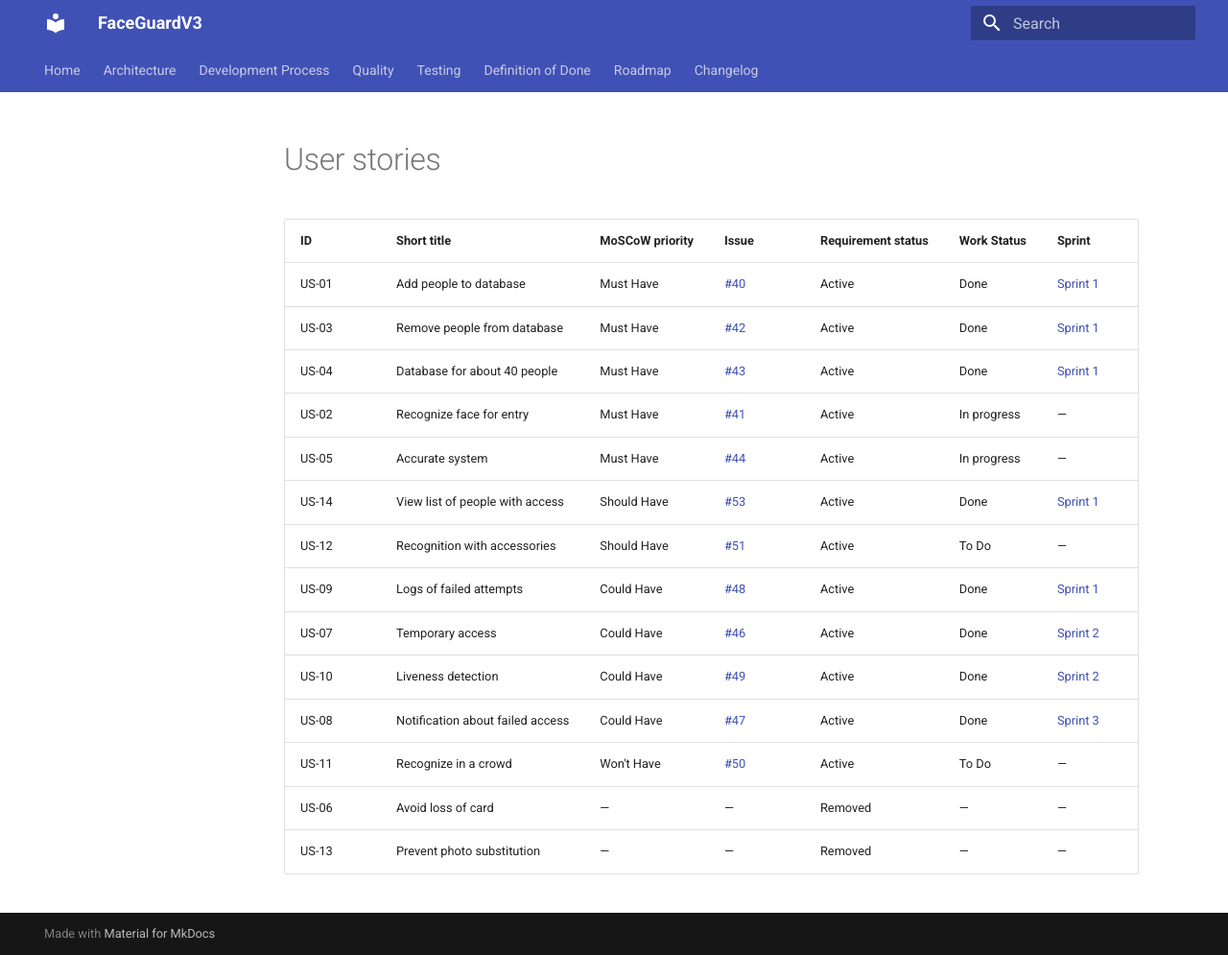
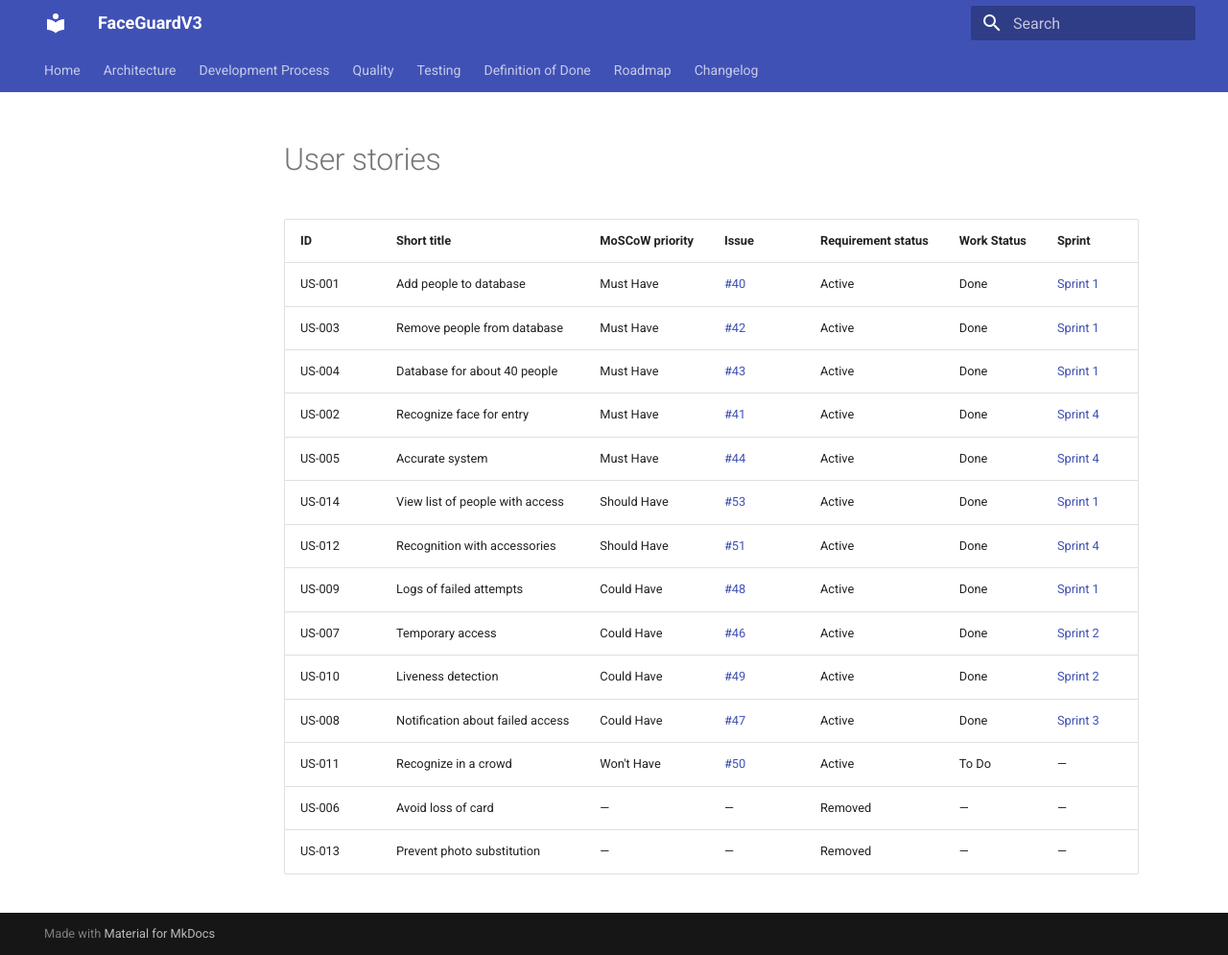
Before and after one commit to Innopolis-Robotics-Society/FaceGuardV3, an MkDocs documentation site: the page built from docs/user-stories.md, in a window 1280 px wide and 995 px high. Shown: the whole window at 96% size. Built offline with MkDocs 1.6.1 and Material for MkDocs 9.7.7, drawn with Linux system fonts in a browser that asks for light colours.

Commit message:
Update user-stories.md

```diff
--- a/docs/user-stories.md
+++ b/docs/user-stories.md
@@ -1,16 +1,16 @@
 | ID      | Short title                            | MoSCoW priority | Issue                                                                      | Requirement status | Work Status | Sprint                                                                         |
 |---------|----------------------------------------|-----------------|----------------------------------------------------------------------------|--------------------|-------------|--------------------------------------------------------------------------------|
-| US-01   | Add people to database                 | Must Have       | [#40](https://github.com/Innopolis-Robotics-Society/FaceGuardV3/issues/40) | Active             | Done        | [Sprint 1](https://github.com/Innopolis-Robotics-Society/FaceGuardV3/milestone/1) |
-| US-03   | Remove people from database            | Must Have       | [#42](https://github.com/Innopolis-Robotics-Society/FaceGuardV3/issues/42) | Active             | Done        | [Sprint 1](https://github.com/Innopolis-Robotics-Society/FaceGuardV3/milestone/1) |
-| US-04   | Database for about 40 people           | Must Have       | [#43](https://github.com/Innopolis-Robotics-Society/FaceGuardV3/issues/43) | Active             | Done        | [Sprint 1](https://github.com/Innopolis-Robotics-Society/FaceGuardV3/milestone/1) |
-| US-02   | Recognize face for entry               | Must Have       | [#41](https://github.com/Innopolis-Robotics-Society/FaceGuardV3/issues/41) | Active             | In progress       | —                                                                              |
-| US-05   | Accurate system                        | Must Have       | [#44](https://github.com/Innopolis-Robotics-Society/FaceGuardV3/issues/44) | Active             | In progress       | —                                                                              |
-| US-14   | View list of people with access        | Should Have     | [#53](https://github.com/Innopolis-Robotics-Society/FaceGuardV3/issues/53) | Active             | Done        | [Sprint 1](https://github.com/Innopolis-Robotics-Society/FaceGuardV3/milestone/1) |
-| US-12   | Recognition with accessories           | Should Have      | [#51](https://github.com/Innopolis-Robotics-Society/FaceGuardV3/issues/51) | Active             | To Do       | —                                                                              |
-| US-09   | Logs of failed attempts                | Could Have      | [#48](https://github.com/Innopolis-Robotics-Society/FaceGuardV3/issues/48) | Active             | Done        | [Sprint 1](https://github.com/Innopolis-Robotics-Society/FaceGuardV3/milestone/1) |
-| US-07   | Temporary access                       | Could Have     | [#46](https://github.com/Innopolis-Robotics-Society/FaceGuardV3/issues/46) | Active              | Done        | [Sprint 2](https://github.com/Innopolis-Robotics-Society/FaceGuardV3/milestone/2) |
-| US-10   | Liveness detection                     | Could Have      | [#49](https://github.com/Innopolis-Robotics-Society/FaceGuardV3/issues/49) | Active             | Done       | [Sprint 2](https://github.com/Innopolis-Robotics-Society/FaceGuardV3/milestone/2) |
-| US-08   | Notification about failed access       | Could Have     | [#47](https://github.com/Innopolis-Robotics-Society/FaceGuardV3/issues/47) | Active             | Done       | [Sprint 3](https://github.com/Innopolis-Robotics-Society/FaceGuardV3/milestone/3)  |
-| US-11   | Recognize in a crowd                   | Won't Have      | [#50](https://github.com/Innopolis-Robotics-Society/FaceGuardV3/issues/50) | Active             | To Do       | —                                                                              |
-| US-06   | Avoid loss of card                     | —               | —                                                                          | Removed            | —           | —                                                                              |
-| US-13   | Prevent photo substitution             | —               | —                                                                          | Removed            | —           | —                                                                              |
+| US-001   | Add people to database                 | Must Have       | [#40](https://github.com/Innopolis-Robotics-Society/FaceGuardV3/issues/40) | Active             | Done        | [Sprint 1](https://github.com/Innopolis-Robotics-Society/FaceGuardV3/milestone/1) |
+| US-003   | Remove people from database            | Must Have       | [#42](https://github.com/Innopolis-Robotics-Society/FaceGuardV3/issues/42) | Active             | Done        | [Sprint 1](https://github.com/Innopolis-Robotics-Society/FaceGuardV3/milestone/1) |
+| US-004   | Database for about 40 people           | Must Have       | [#43](https://github.com/Innopolis-Robotics-Society/FaceGuardV3/issues/43) | Active             | Done        | [Sprint 1](https://github.com/Innopolis-Robotics-Society/FaceGuardV3/milestone/1) |
+| US-002   | Recognize face for entry               | Must Have       | [#41](https://github.com/Innopolis-Robotics-Society/FaceGuardV3/issues/41) | Active             | Done       | [Sprint 4](https://github.com/Innopolis-Robotics-Society/FaceGuardV3/milestone/4) |
+| US-005   | Accurate system                        | Must Have       | [#44](https://github.com/Innopolis-Robotics-Society/FaceGuardV3/issues/44) | Active             | Done       | [Sprint 4](https://github.com/Innopolis-Robotics-Society/FaceGuardV3/milestone/4) |
+| US-014   | View list of people with access        | Should Have     | [#53](https://github.com/Innopolis-Robotics-Society/FaceGuardV3/issues/53) | Active             | Done        | [Sprint 1](https://github.com/Innopolis-Robotics-Society/FaceGuardV3/milestone/1) |
+| US-012   | Recognition with accessories           | Should Have      | [#51](https://github.com/Innopolis-Robotics-Society/FaceGuardV3/issues/51) | Active             | Done       | [Sprint 4](https://github.com/Innopolis-Robotics-Society/FaceGuardV3/milestone/4) |
+| US-009   | Logs of failed attempts                | Could Have      | [#48](https://github.com/Innopolis-Robotics-Society/FaceGuardV3/issues/48) | Active             | Done        | [Sprint 1](https://github.com/Innopolis-Robotics-Society/FaceGuardV3/milestone/1) |
+| US-007   | Temporary access                       | Could Have     | [#46](https://github.com/Innopolis-Robotics-Society/FaceGuardV3/issues/46) | Active              | Done        | [Sprint 2](https://github.com/Innopolis-Robotics-Society/FaceGuardV3/milestone/2) |
+| US-010   | Liveness detection                     | Could Have      | [#49](https://github.com/Innopolis-Robotics-Society/FaceGuardV3/issues/49) | Active             | Done       | [Sprint 2](https://github.com/Innopolis-Robotics-Society/FaceGuardV3/milestone/2) |
+| US-008   | Notification about failed access       | Could Have     | [#47](https://github.com/Innopolis-Robotics-Society/FaceGuardV3/issues/47) | Active             | Done       | [Sprint 3](https://github.com/Innopolis-Robotics-Society/FaceGuardV3/milestone/3)  |
+| US-011   | Recognize in a crowd                   | Won't Have      | [#50](https://github.com/Innopolis-Robotics-Society/FaceGuardV3/issues/50) | Active             | To Do       | —                                                                              |
+| US-006   | Avoid loss of card                     | —               | —                                                                          | Removed            | —           | —                                                                              |
+| US-013   | Prevent photo substitution             | —               | —                                                                          | Removed            | —           | —                                                                              |
```
